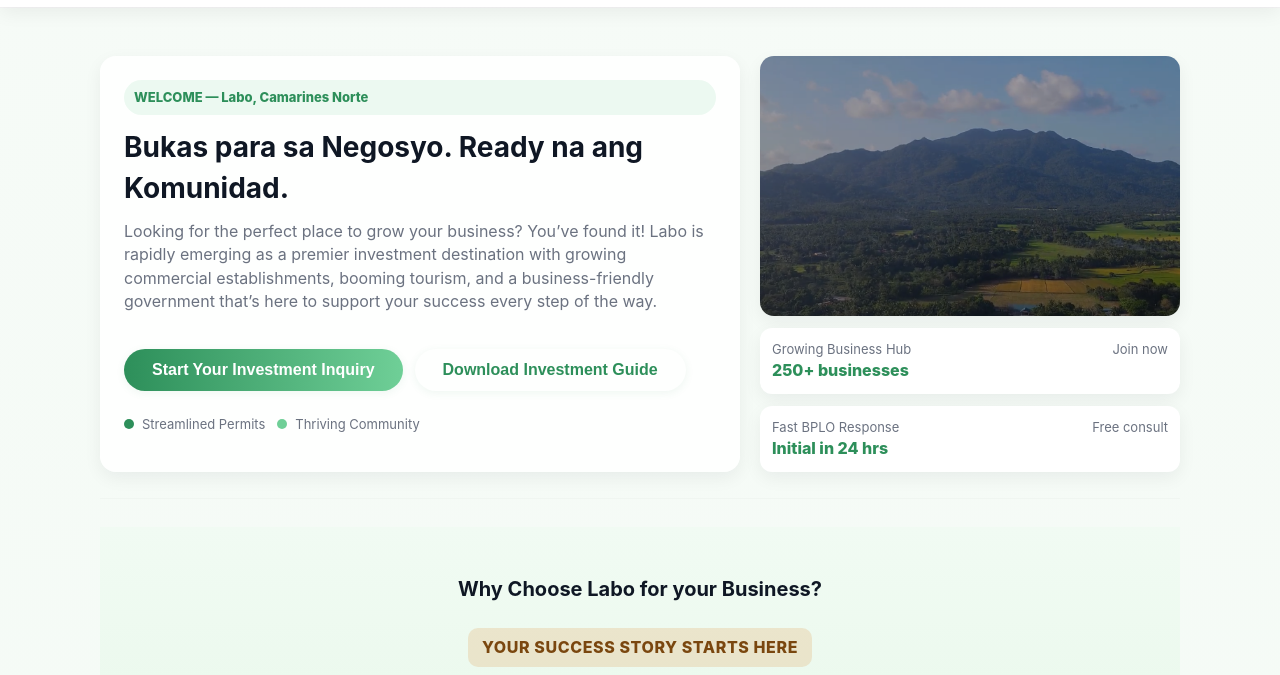
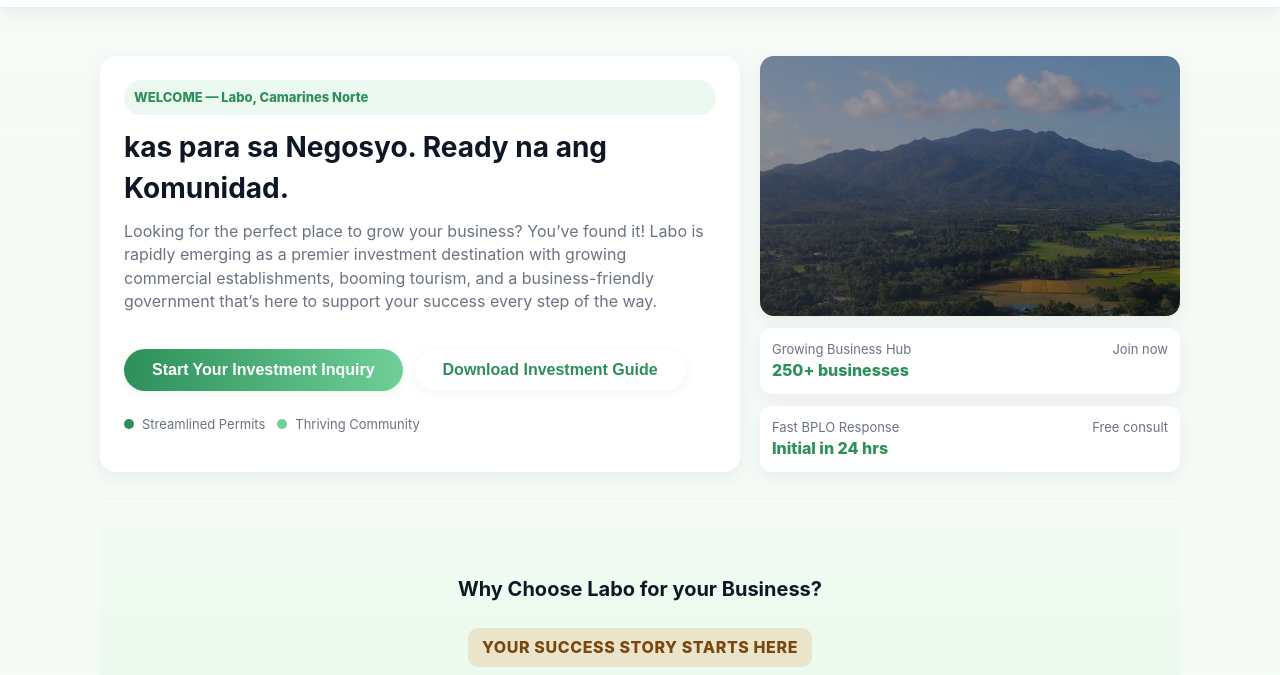
Before and after one commit to dexmkns/SAD, a plain HTML site: page index.html in a window 1280 px wide. Shown: the part 125-800 px from the top of the page. Drawn offline with Linux system fonts and the light colour scheme.

Commit message:
Fix typo in hero section heading

```diff
--- a/index.html
+++ b/index.html
@@ -24,7 +24,7 @@
     <section class="hero reveal" id="hero">
       <div class="hero-left">
         <span class="kicker">WELCOME — Labo, Camarines Norte</span>
-        <h1>Bukas para sa Negosyo. Ready na ang Komunidad.</h1>
+        <h1>kas para sa Negosyo. Ready na ang Komunidad.</h1>
         <p class="lead">Looking for the perfect place to grow your business? You’ve found it! Labo is rapidly emerging as a premier investment destination with growing commercial establishments, booming tourism, and a business-friendly government that’s here to support your success every step of the way.</p>
 
         <div class="cta-row">
```
